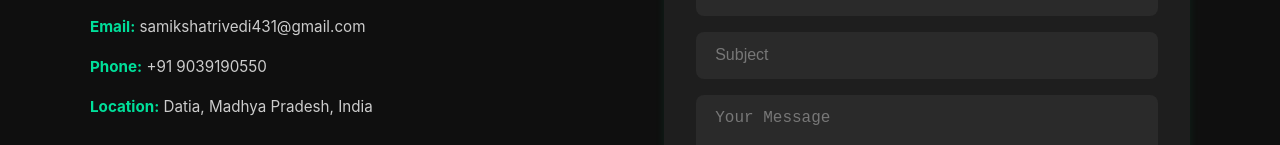
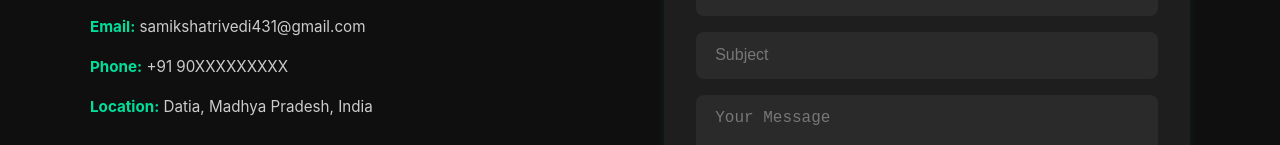
Before and after one commit to samikshatrivedi007/portfolio, a React (Create React App) app: page / in a window 1280 px wide. Shown: the part 3212-3357 px from the top of the page. Built offline with nearby package versions, Linux system fonts and the light colour scheme.

Commit message:
👾code updated👾

```diff
--- a/src/components/Contact.js
+++ b/src/components/Contact.js
@@ -43,7 +43,7 @@ const Contact = () => {
                     </p>
                     <div className="contact-details">
                         <p><strong>Email:</strong> samikshatrivedi431@gmail.com</p>
-                        <p><strong>Phone:</strong> +91 9039190550</p>
+                        <p><strong>Phone:</strong> +91 90XXXXXXXXX</p>
                         <p><strong>Location:</strong> Datia, Madhya Pradesh, India</p>
                     </div>
                 </div>
```
